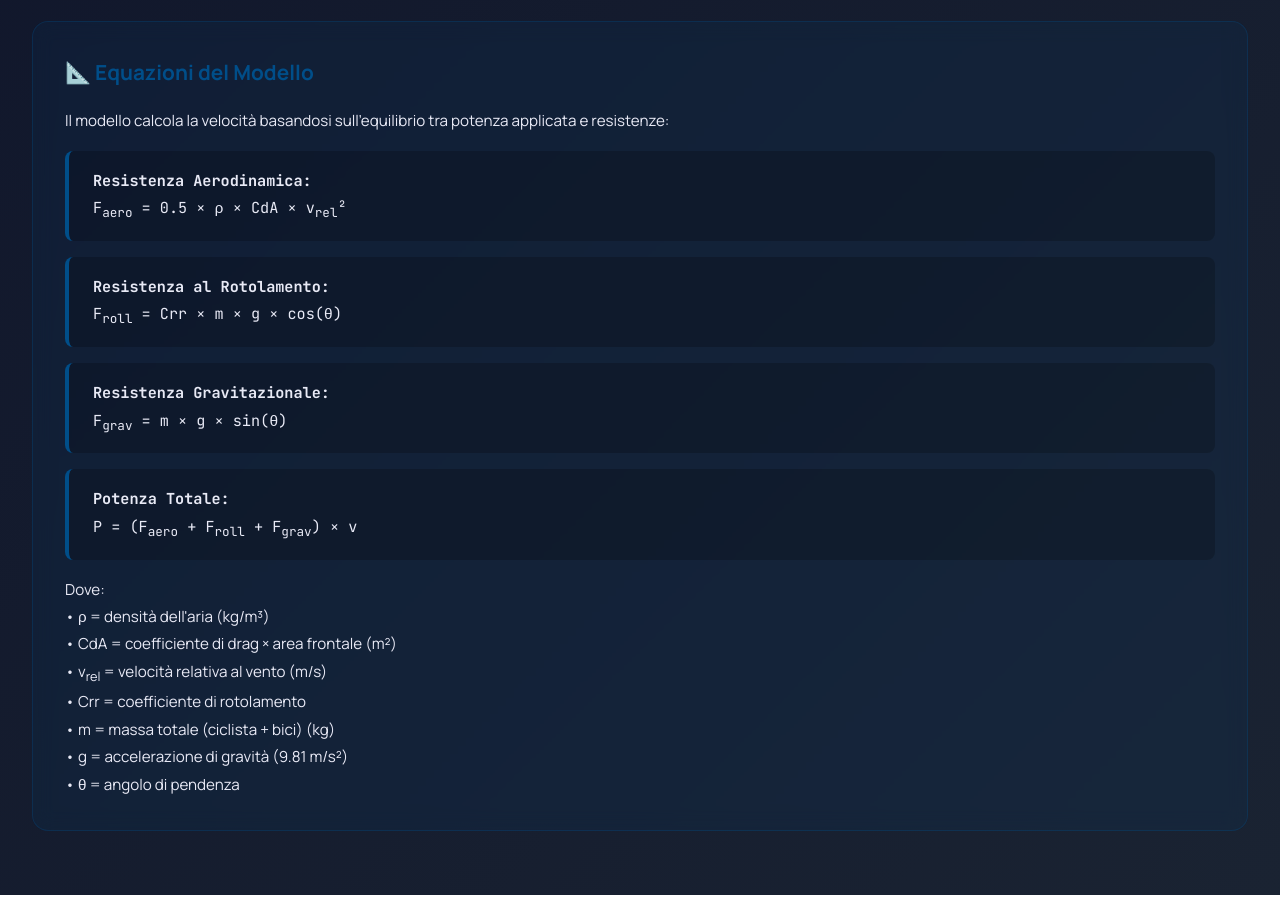
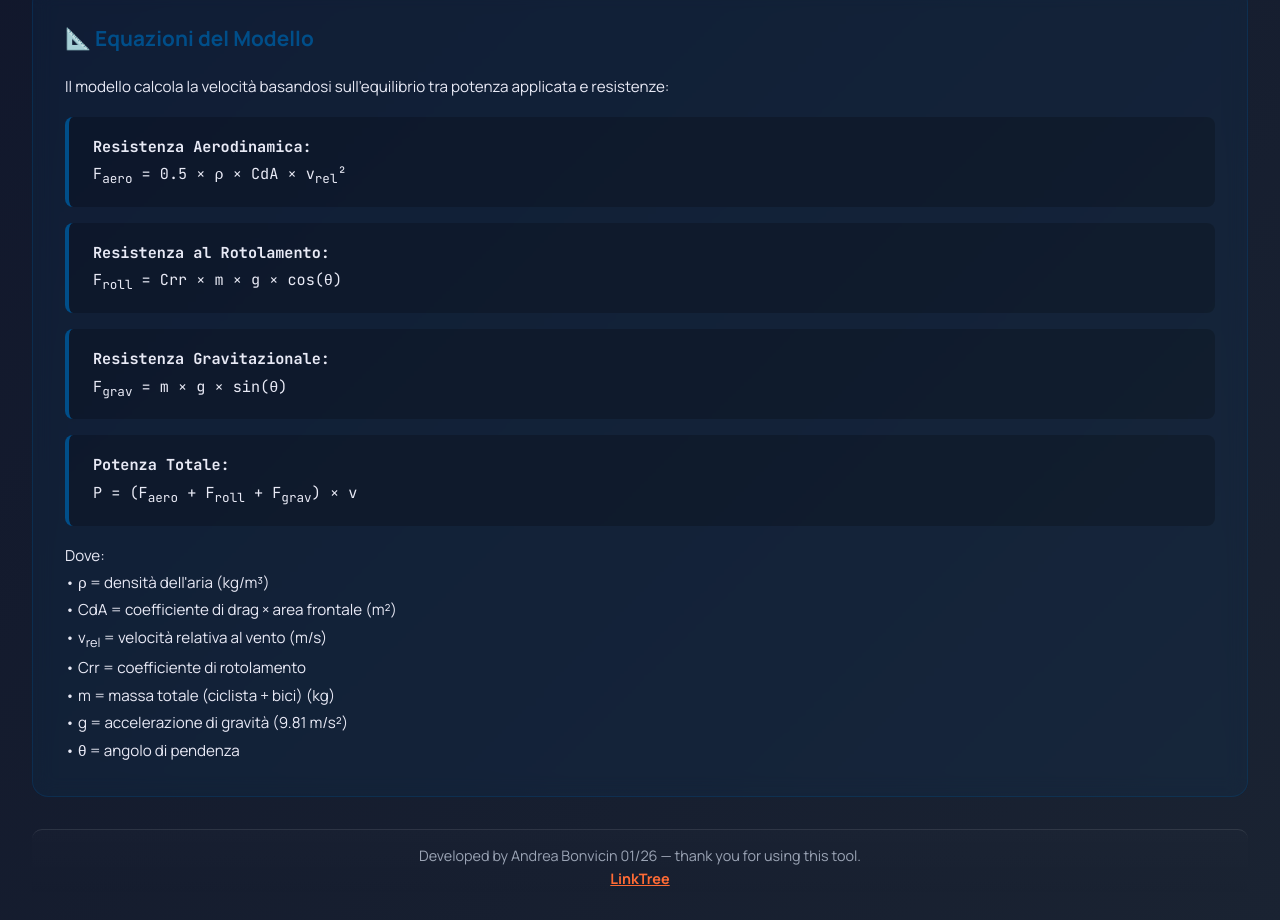
Before and after one commit to il-bonvi/Air-density-Power-Cycling-Calculator, a plain HTML site: page index.html in a window 1280 px wide. Shown: the part 1877-2797 px from the top of the page. Before the commit the page ends 2772 px from the top, so only its background shows below. Drawn offline with nearby package versions, Linux system fonts and the light colour scheme.

Commit message:
Update branding and add footer to index.html
Changed the page title and header to 'Bonvi Cycling Tools' for consistent branding. Added a styled footer with developer credit and a LinkTree link. Updated subtitle for clarity.

```diff
--- a/index.html
+++ b/index.html
@@ -3,7 +3,7 @@
 <head>
     <meta charset="UTF-8">
     <meta name="viewport" content="width=device-width, initial-scale=1.0">
-    <title>Cycling Performance Calculators</title>
+    <title>Bonvi Cycling Tools</title>
     <link href="https://fonts.googleapis.com/css2?family=JetBrains+Mono:wght@400;600;700&family=Manrope:wght@400;500;600;700;800&display=swap" rel="stylesheet">
     <script src="https://cdnjs.cloudflare.com/ajax/libs/Chart.js/4.4.0/chart.umd.min.js"></script>
     <script src="https://polyfill.io/v3/polyfill.min.js?features=es6"></script>
@@ -418,13 +418,35 @@
         ::-webkit-scrollbar-thumb:hover {
             background: var(--primary-dark);
         }
+        /* Footer */
+        footer.site-footer {
+            margin-top: 2rem;
+            text-align: center;
+            color: var(--text-muted);
+            font-size: 0.9rem;
+            padding: 1rem 0.75rem;
+            border-top: 1px solid var(--border);
+            background: linear-gradient(180deg, rgba(255,255,255,0.01), transparent);
+            border-radius: 10px;
+        }
+
+        footer.site-footer .credit {
+            color: var(--text-light);
+            font-weight: 700;
+            margin-bottom: 0.25rem;
+            font-size: 1rem;
+        }
+        footer.site-footer a {
+            color: var(--primary);
+            text-decoration: underline;
+            font-weight: 700;
+        }
     </style>
 </head>
 <body>
     <div class="container">
         <header>
-            <h1>Come lo chiamo? Calculator</h1>
-            <p class="subtitle">Performance Analysis & Air Density Tools by Bonvi</p>
+            <h1>Bonvi Cycling Tools</h1>
         </header>
 
         <div class="tab-nav">
@@ -745,6 +767,11 @@
                 </p>
             </div>
         </div>
+
+        <footer class="site-footer" role="contentinfo">
+            <div>Developed by Andrea Bonvicin 01/26 — thank you for using this tool.</div>
+            <div style="margin-top:0.25rem;"><a href="https://linktr.ee/bonvicin.coaching" target="_blank" rel="noopener">LinkTree</a></div>
+        </footer>
     </div>
 
     <script>
```
